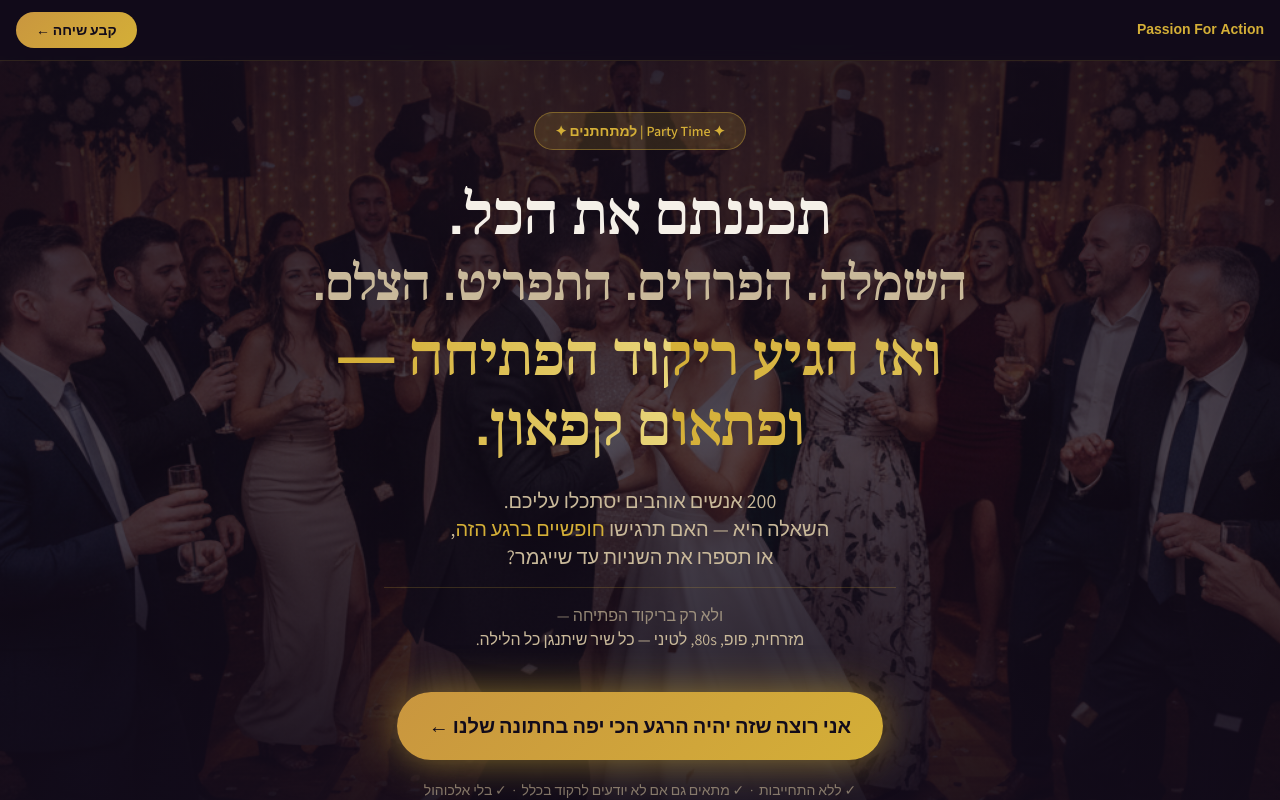
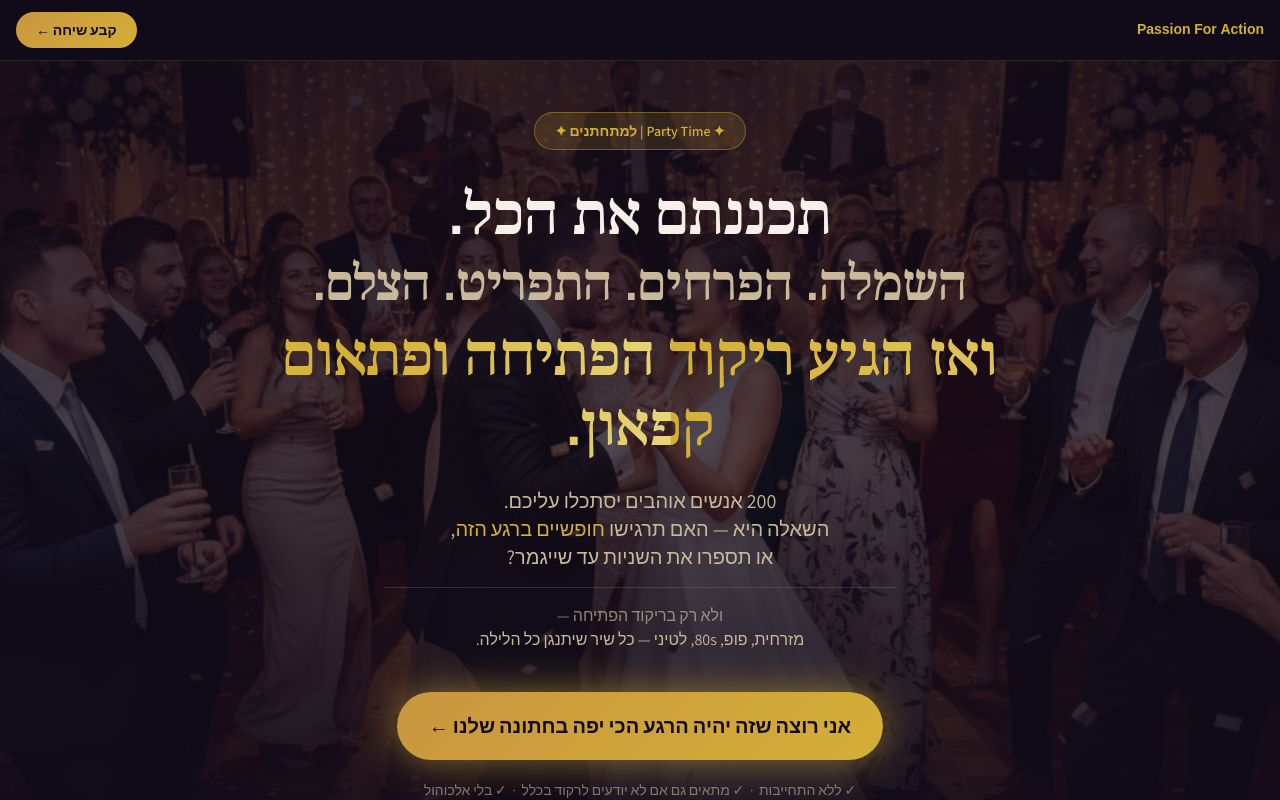
Before and after one commit to josephalon999/party-time-wedding-page, a Next.js app: page / in a window 1280 px wide. Shown: the top 800 px of the page. Built offline with nearby package versions, Linux system fonts and the light colour scheme.

Commit message:
Remove dash after ריקוד הפתיחה in hero headline
Co-Authored-By: Claude Sonnet 4.6 <noreply@anthropic.com>

```diff
--- a/app/page.tsx
+++ b/app/page.tsx
@@ -220,7 +220,7 @@ function HeroSection({ onCTA }: { onCTA: () => void }) {
             השמלה. הפרחים. התפריט. הצלם.
           </span>
           <span className="block mt-2 gold-shimmer">
-            ואז הגיע ריקוד הפתיחה — ופתאום קפאון.
+            ואז הגיע ריקוד הפתיחה ופתאום קפאון.
           </span>
         </motion.h1>
 
```
